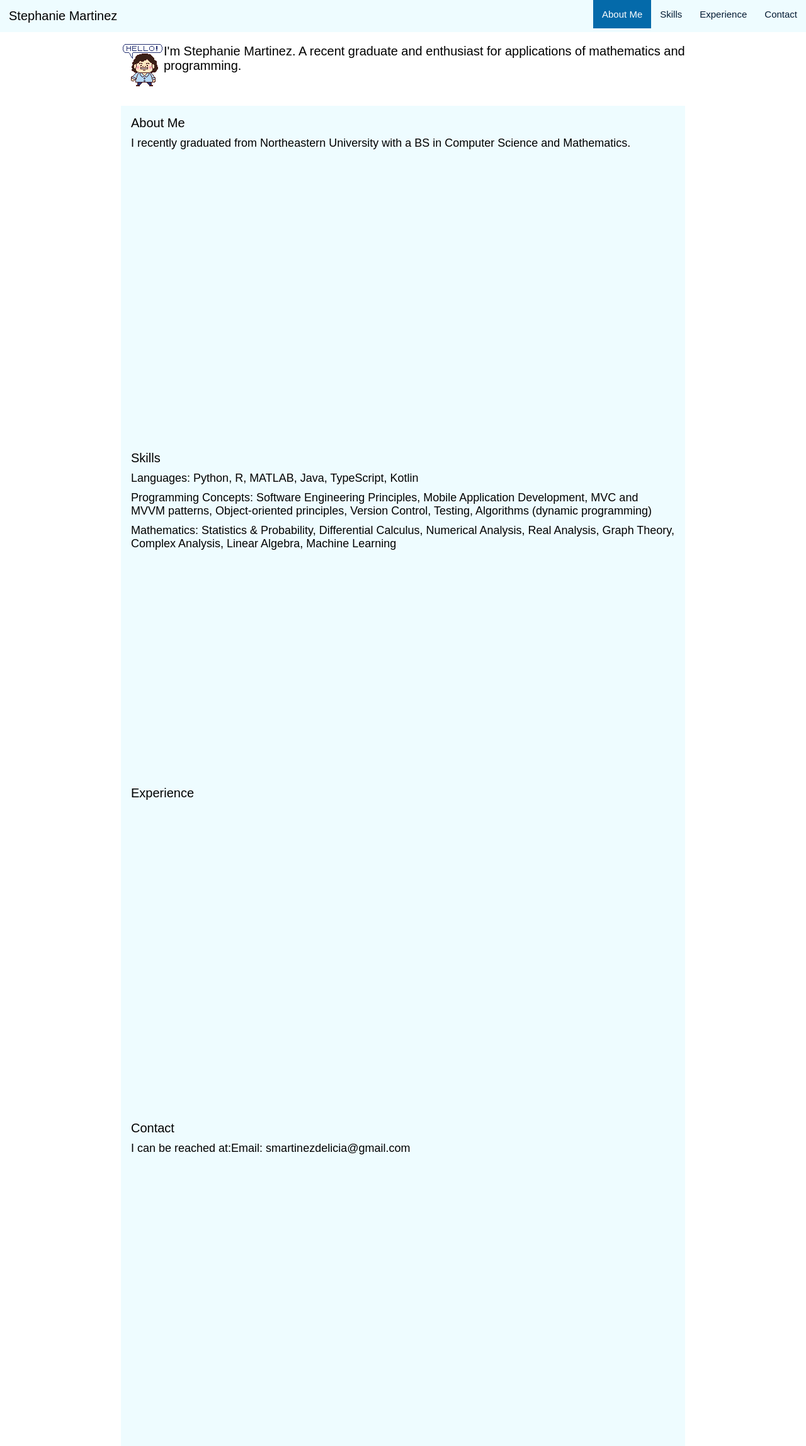
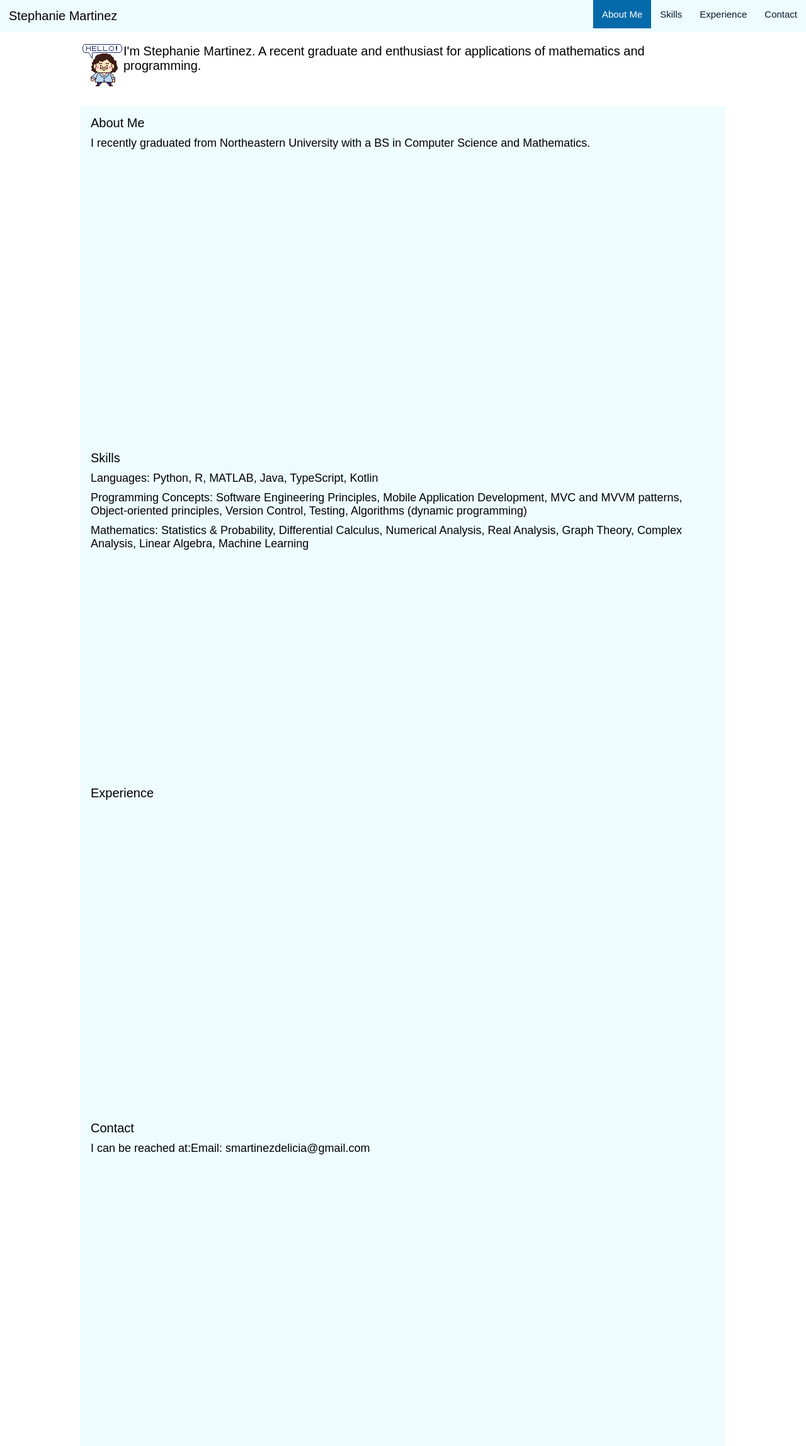
Before and after one commit to Stephanie-Delicia/stephanie-delicia.github.io, a PHP site: page / in a window 1280 px wide. Shown: the whole page at 63% size. Run offline with PHP 8.4, Linux system fonts and the light colour scheme.

Commit message:
Add files via upload

```diff
--- a/css/styles.css
+++ b/css/styles.css
@@ -61,8 +61,8 @@ body {
 
   .content {
     padding-top: 40px;
-    margin-left: 15%;
-    margin-right: 15%;
+    margin-left: 10%;
+    margin-right: 10%;
   }
 
   .sticky {
```
